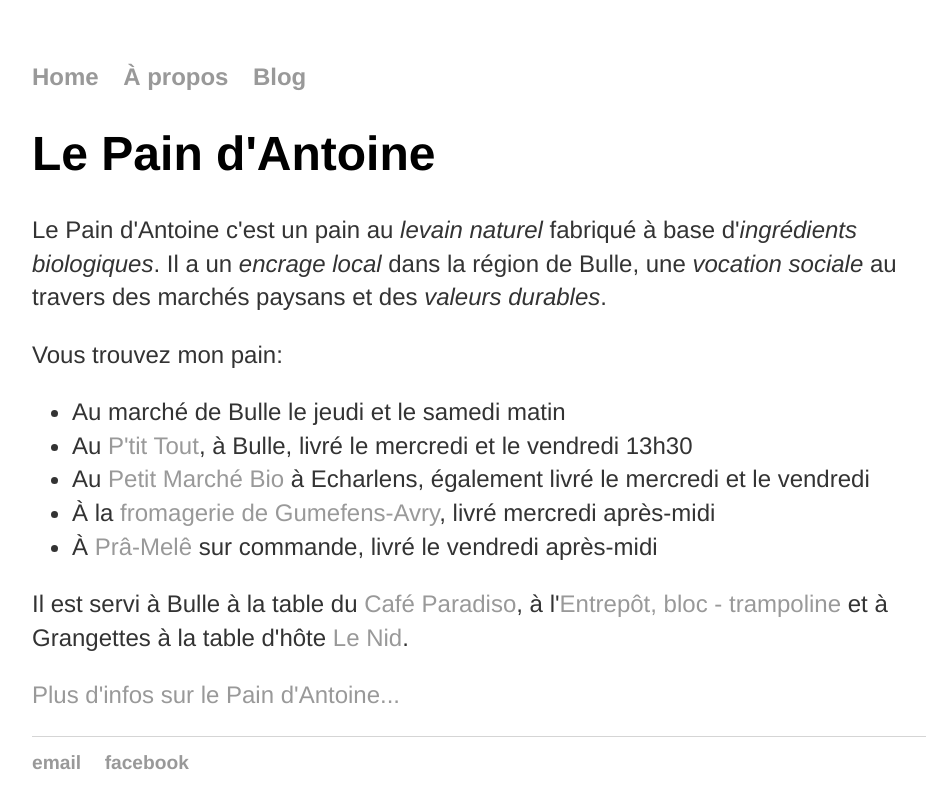
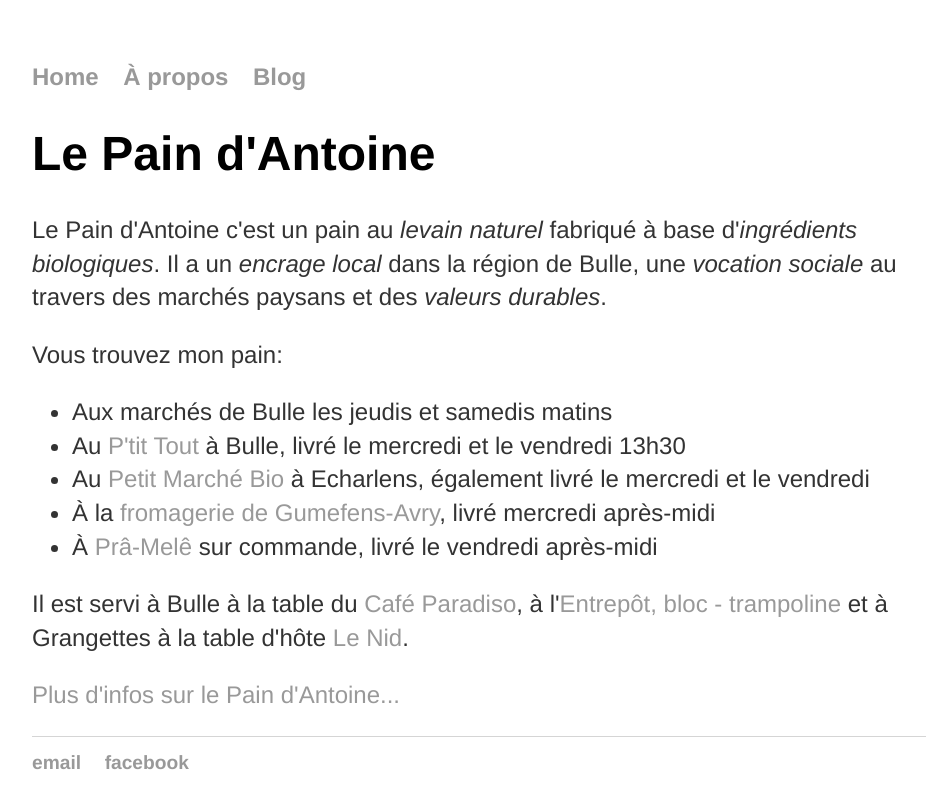
Before and after one commit to paindantoine/paindantoine.github.io, a Jekyll site: the page built from index.html, in a window 1280 px wide. Shown: the top 809 px of the page, without its empty margins (160-1086 px from the left). Built offline with Jekyll 4.4.1, drawn with Linux system fonts in a browser that asks for light colours.

Commit message:
paufinage du texte

```diff
--- a/index.html
+++ b/index.html
@@ -12,8 +12,8 @@ title: Pain d'Antoine
 
   <p> Vous trouvez mon pain: </p>
   <ul>
-    <li>Au marché de Bulle le jeudi et le samedi matin</li>
-    <li>Au <a href="http://epicerie-en-vrac.ch/">P'tit Tout</a>, à
+    <li>Aux marchés de Bulle les jeudis et samedis matins</li>
+    <li>Au <a href="http://epicerie-en-vrac.ch/">P'tit Tout</a> à
     Bulle, livré le mercredi et le vendredi 13h30</li>
     <li>Au <a href="https://www.facebook.com/Petit-March%C3%A9-Bio-1744047619186652">Petit
     Marché Bio</a> à Echarlens, également livré le mercredi et le
```
